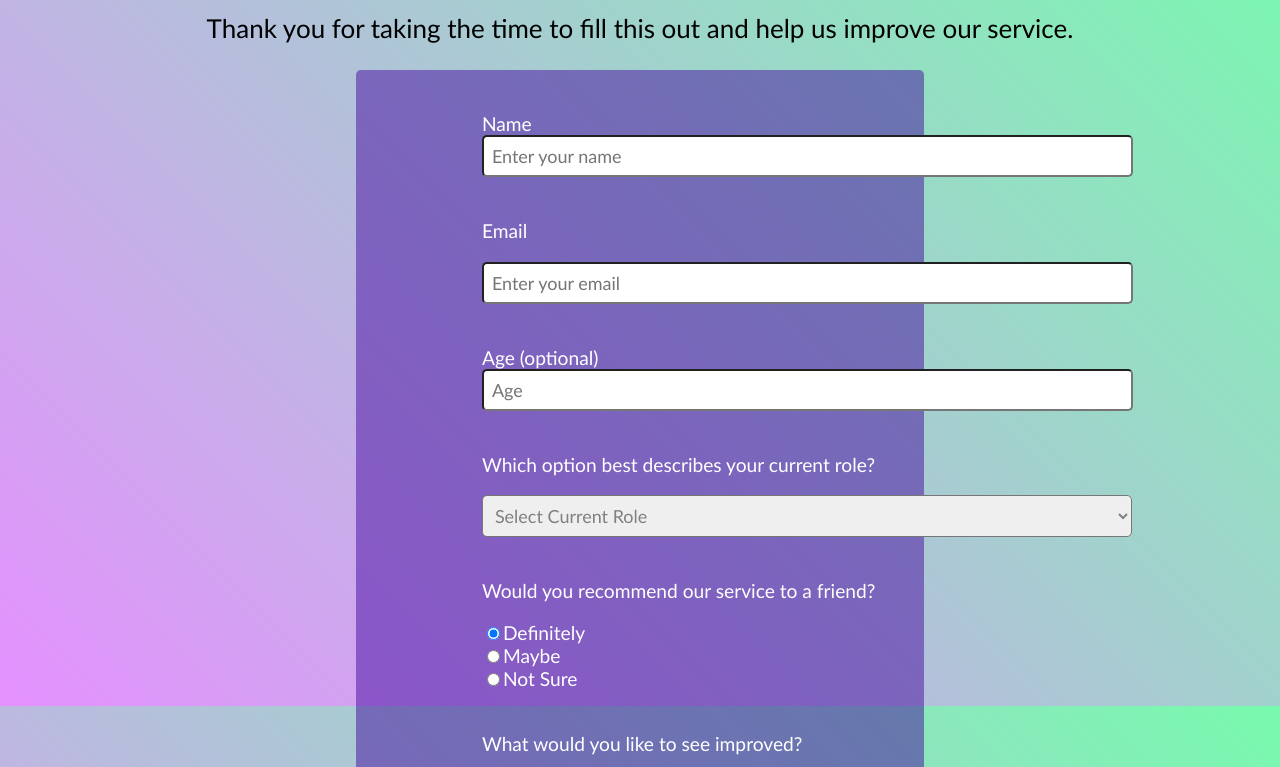
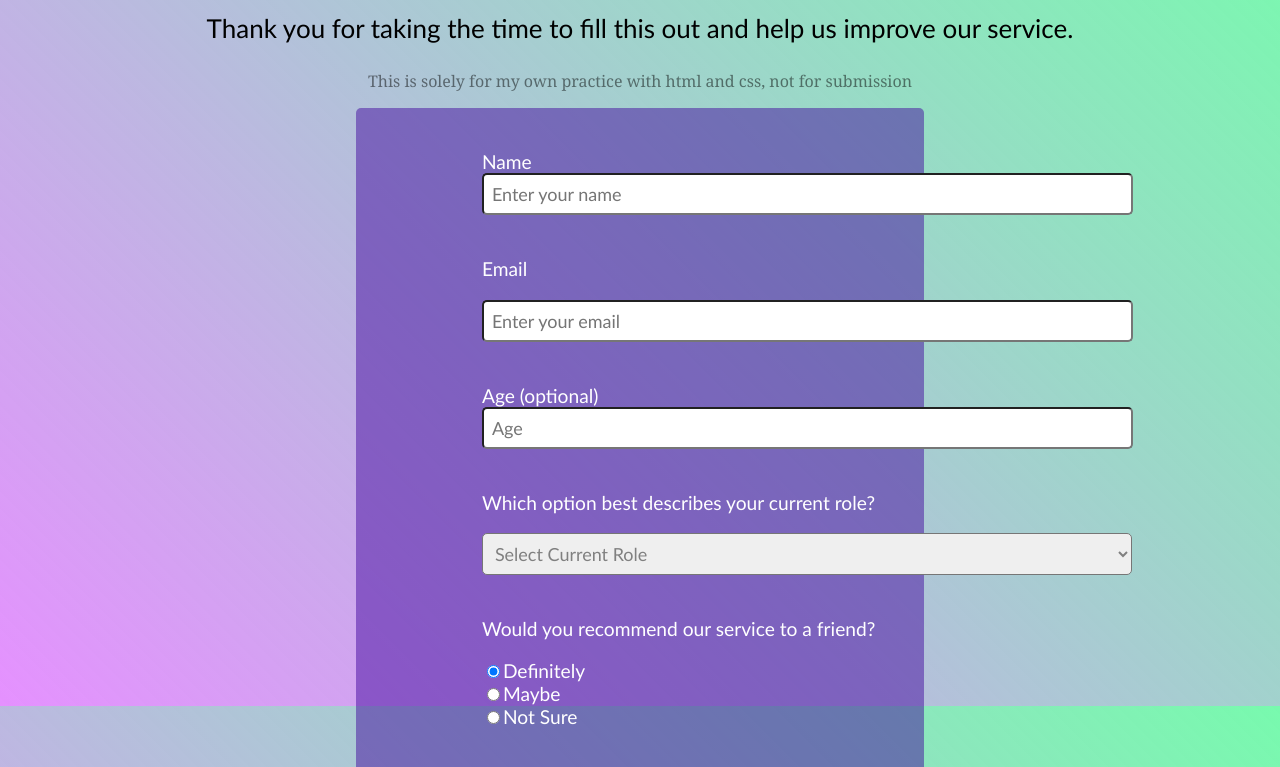
Before and after one commit to Des616/SurveyForm, a plain HTML site: page index.html in a window 1280 px wide. Shown: the part 94-861 px from the top of the page. Drawn offline with Linux system fonts and the light colour scheme.

Commit message:
add little warning and add it to portfolio

```diff
--- a/index.html
+++ b/index.html
@@ -11,6 +11,7 @@
         <div id = titleContainer>
             <h1 id = "title">Nate's Survey Form</h1>
             <p id = "description">Thank you for taking the time to fill this out and help us improve our service. </p>
+            <p id = "warning"> This is solely for my own practice with html and css, not for submission</p>
         </div>
         <div id = "formContainer">
           <form id = "survey-form">
--- a/style.css
+++ b/style.css
@@ -73,3 +73,8 @@ body{
     background-color: #78faae;
     color: black;
 }
+#warning{
+    text-align: center;
+    color: rgba(0, 0, 0, 0.488);
+    font-family: Georgia, 'Times New Roman', Times, serif;
+}
```
